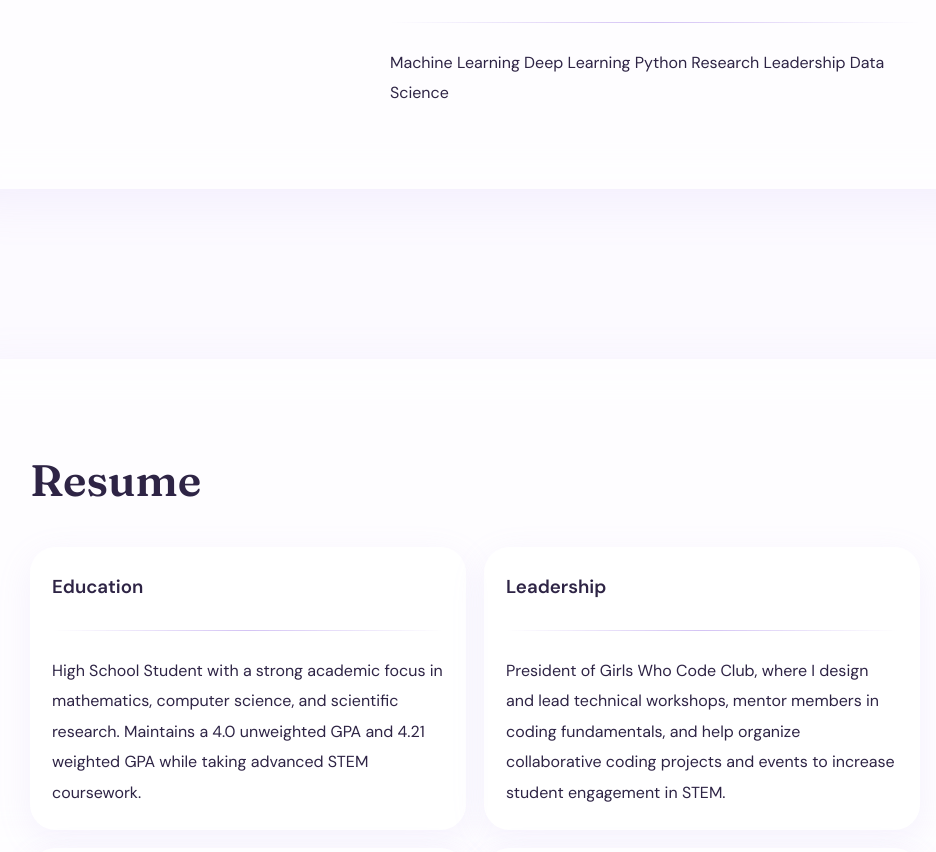
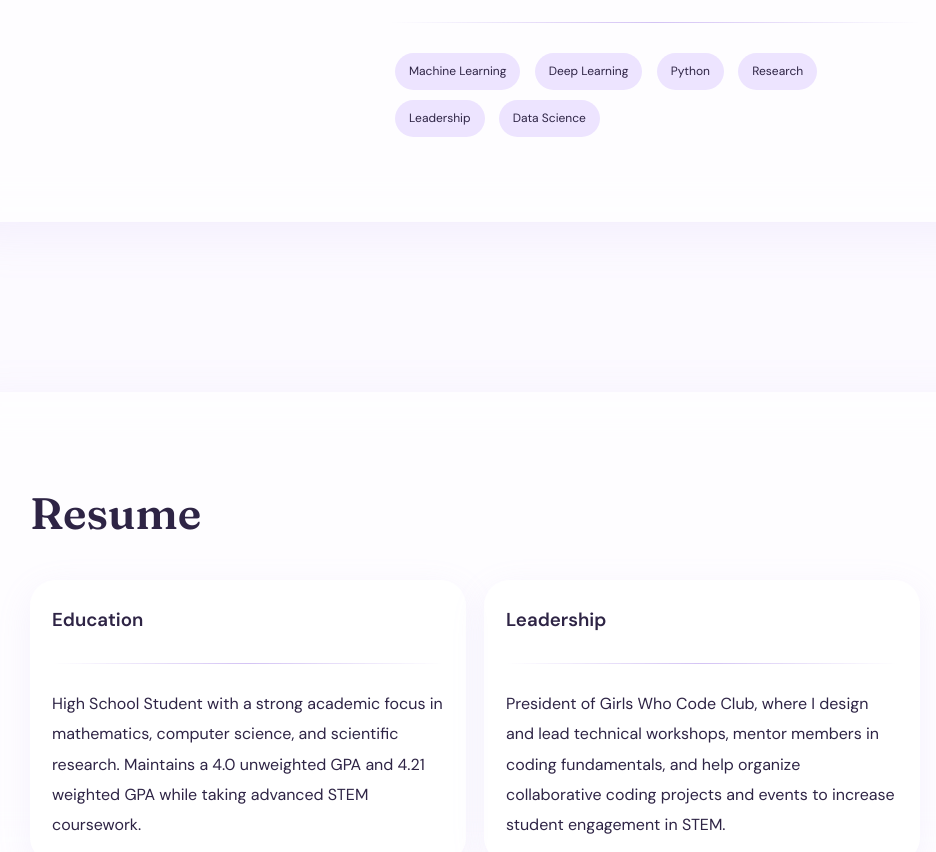
Before and after one commit to vivi-cake/CSA_Portfolio, a plain HTML site: page index.html in a window 1280 px wide. Shown: the part 940-1792 px from the top of the page, without its empty margins (165-1101 px from the left). Drawn offline with Linux system fonts and the light colour scheme.

Commit message:
Update style.css

```diff
--- a/style.css
+++ b/style.css
@@ -260,3 +260,13 @@ hr {
   border-color: rgba(215,199,255,1);
   box-shadow: 0 0 25px rgba(183,156,237,0.35);
 }
+
+
+.tags span {
+  display: inline-block;
+  padding: 7px 14px;
+  background: #EDE4FF;
+  border-radius: 20px;
+  margin: 5px;
+  font-size: 12px;
+}
```
